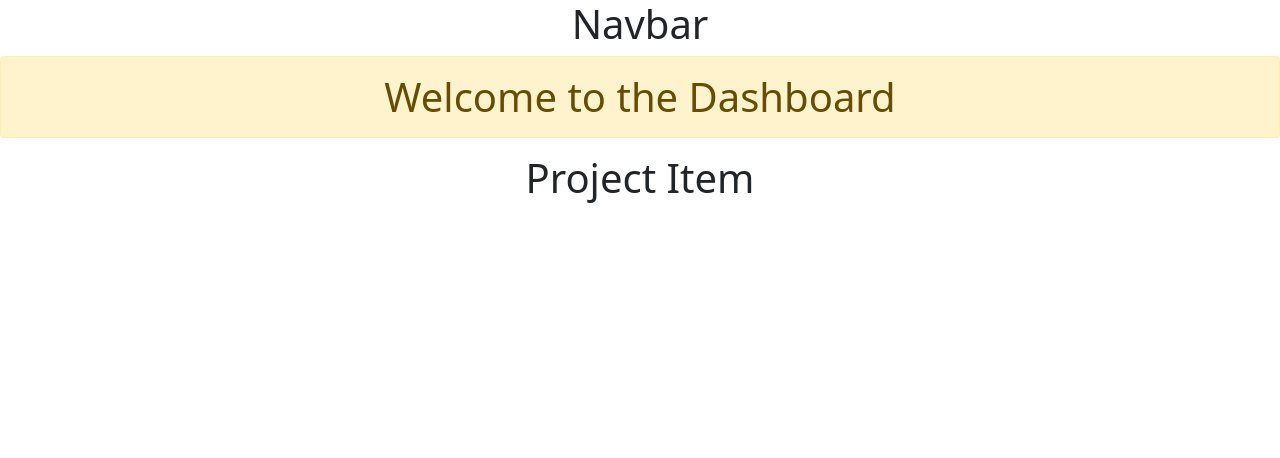
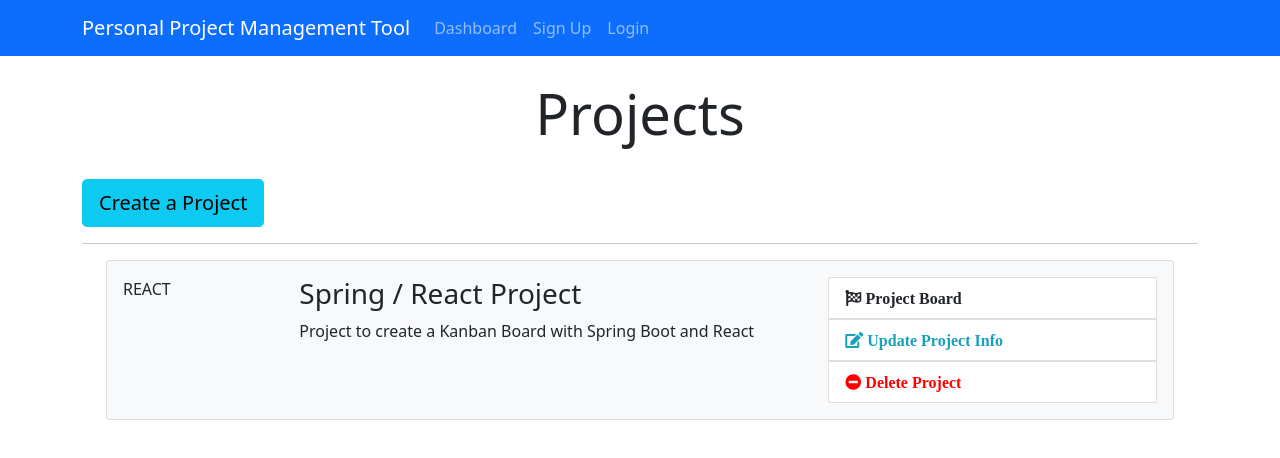
Before and after one commit to Manideepakreddi/AgilePPMTool, a React (Create React App) app in the folder my-app/: page / in a window 1280 px wide. Shown: the top 458 px of the page. Built offline with nearby package versions, Linux system fonts and the light colour scheme.

Commit message:
styling navbar Project item

```diff
--- a/my-app/public/index.html
+++ b/my-app/public/index.html
@@ -24,7 +24,9 @@
       work correctly both with client-side routing and a non-root public URL.
       Learn how to configure a non-root public URL by running `npm run build`.
     -->
-    <title>React App</title>
+    <link rel="stylesheet" href="https://use.fontawesome.com/releases/v5.2.0/css/all.css" integrity="sha384-hWVjflwFxL6sNzntih27bfxkr27PmbbK/iSvJ+a4+0owXq79v+lsFkW54bOGbiDQ"
+    crossorigin="anonymous">
+    <title>PPM Tool</title>
   </head>
   <body>
     <noscript>You need to enable JavaScript to run this app.</noscript>
--- a/my-app/src/App.css
+++ b/my-app/src/App.css
@@ -1,38 +1,65 @@
-.App {
-  text-align: center;
+img {
+  width: 100%;
 }
 
-.App-logo {
-  height: 40vmin;
-  pointer-events: none;
+.navbar {
+  background-color: #e3f2fd;
+}
+.fa.fa-edit {
+  color: #18a2b9;
 }
 
-@media (prefers-reduced-motion: no-preference) {
-  .App-logo {
-    animation: App-logo-spin infinite 20s linear;
-  }
+.list-group-item.delete:hover {
+  cursor: -webkit-grab;
+  background-color: pink;
 }
 
-.App-header {
-  background-color: #282c34;
-  min-height: 100vh;
-  display: flex;
-  flex-direction: column;
-  align-items: center;
-  justify-content: center;
-  font-size: calc(10px + 2vmin);
-  color: white;
+.list-group-item.update:hover {
+  cursor: -webkit-grab;
+  background-color: gainsboro;
 }
 
-.App-link {
-  color: #61dafb;
+.list-group-item.board:hover {
+  cursor: -webkit-grab;
+  background-color: gainsboro;
 }
 
-@keyframes App-logo-spin {
-  from {
-    transform: rotate(0deg);
-  }
-  to {
-    transform: rotate(360deg);
-  }
+.fa.fa-minus-circle {
+  color: red;
 }
+
+.landing {
+  position: relative;
+  /* background: url("../img/showcase.jpg") no-repeat; */
+  background-size: cover;
+  background-position: center;
+  height: 100vh;
+  margin-top: -24px;
+  margin-bottom: -50px;
+}
+
+.landing-inner {
+  padding-top: 80px;
+}
+
+.dark-overlay {
+  background-color: rgba(0, 0, 0, 0.7);
+  position: absolute;
+  top: 0;
+  left: 0;
+  width: 100%;
+  height: 100%;
+}
+
+.card-form {
+  opacity: 0.9;
+}
+
+.latest-profiles-img {
+  width: 40px;
+  height: 40px;
+}
+
+.form-control::placeholder {
+  color: #bbb !important;
+}
--- a/my-app/src/components/Dashboard.js
+++ b/my-app/src/components/Dashboard.js
@@ -4,10 +4,24 @@
 class Dashboard extends Component {
     render() {
         return (
-          <div>
-            <h1 className= "alert alert-warning">Welcome to the Dashboard</h1>
-            <ProjectItem />
+            <div className="projects">
+            <div className="container">
+                <div className="row">
+                    <div className="col-md-12">
+                        <h1 className="display-4 text-center">Projects</h1>
+                        <br />
+                        <a href="ProjectForm.html" className="btn btn-lg btn-info">
+                            Create a Project
+                        </a>
+                        <br />
+                        <hr />
+
+                         <ProjectItem />
+
+                    </div>
+                </div>
             </div>
+        </div>
         );
       }
 
--- a/my-app/src/components/Layout/Header.js
+++ b/my-app/src/components/Layout/Header.js
@@ -3,10 +3,40 @@
 class Header extends Component {
     render() {
         return (
-            <div>
-                <h1>Navbar</h1>
+            <nav className="navbar navbar-expand-sm navbar-dark bg-primary mb-4">
+            <div className="container">
+                <a className="navbar-brand" href="Dashboard.html">
+                    Personal Project Management Tool
+                </a>
+                <button className="navbar-toggler" type="button" data-toggle="collapse" data-target="#mobile-nav">
+                    <span className="navbar-toggler-icon" />
+                </button>
+
+                <div className="collapse navbar-collapse" id="mobile-nav">
+                    <ul className="navbar-nav mr-auto">
+                        <li className="nav-item">
+                            <a className="nav-link" href="/dashboard">
+                                Dashboard
+                            </a>
+                        </li>
+                    </ul>
+
+                    <ul class="navbar-nav ml-auto">
+                        <li class="nav-item">
+                            <a class="nav-link " href="register.html">
+                                Sign Up
+                            </a>
+                        </li>
+                        <li class="nav-item">
+                            <a class="nav-link" href="login.html">
+                                Login
+                            </a>
+                        </li>
+                    </ul>
+                </div>
             </div>
-        )
+        </nav>
+        );
     }
 }
-export default Header
+export default Header;
--- a/my-app/src/components/project/ProjectItem.js
+++ b/my-app/src/components/project/ProjectItem.js
@@ -2,7 +2,40 @@
 
 class ProjectItem extends Component {
     render() {
-          return <h1>Project Item</h1>;
+          return(
+            <div className="container">
+            <div className="card card-body bg-light mb-3">
+                <div className="row">
+                    <div className="col-2">
+                        <span className="mx-auto">REACT</span>
+                    </div>
+                    <div className="col-lg-6 col-md-4 col-8">
+                        <h3>Spring / React Project</h3>
+                        <p>Project to create a Kanban Board with Spring Boot and React</p>
+                    </div>
+                    <div className="col-md-4 d-none d-lg-block">
+                        <ul className="list-group">
+                            <a href="#">
+                                <li className="list-group-item board">
+                                    <i className="fa fa-flag-checkered pr-1"> Project Board </i>
+                                </li>
+                            </a>
+                            <a href="#">
+                                <li className="list-group-item update">
+                                    <i className="fa fa-edit pr-1"> Update Project Info</i>
+                                </li>
+                            </a>
+                            <a href="">
+                                <li className="list-group-item delete">
+                                    <i className="fa fa-minus-circle pr-1"> Delete Project</i>
+                                </li>
+                            </a>
+                        </ul>
+                    </div>
+                </div>
+            </div>
+        </div>
+          );
 
     }
 }
```
